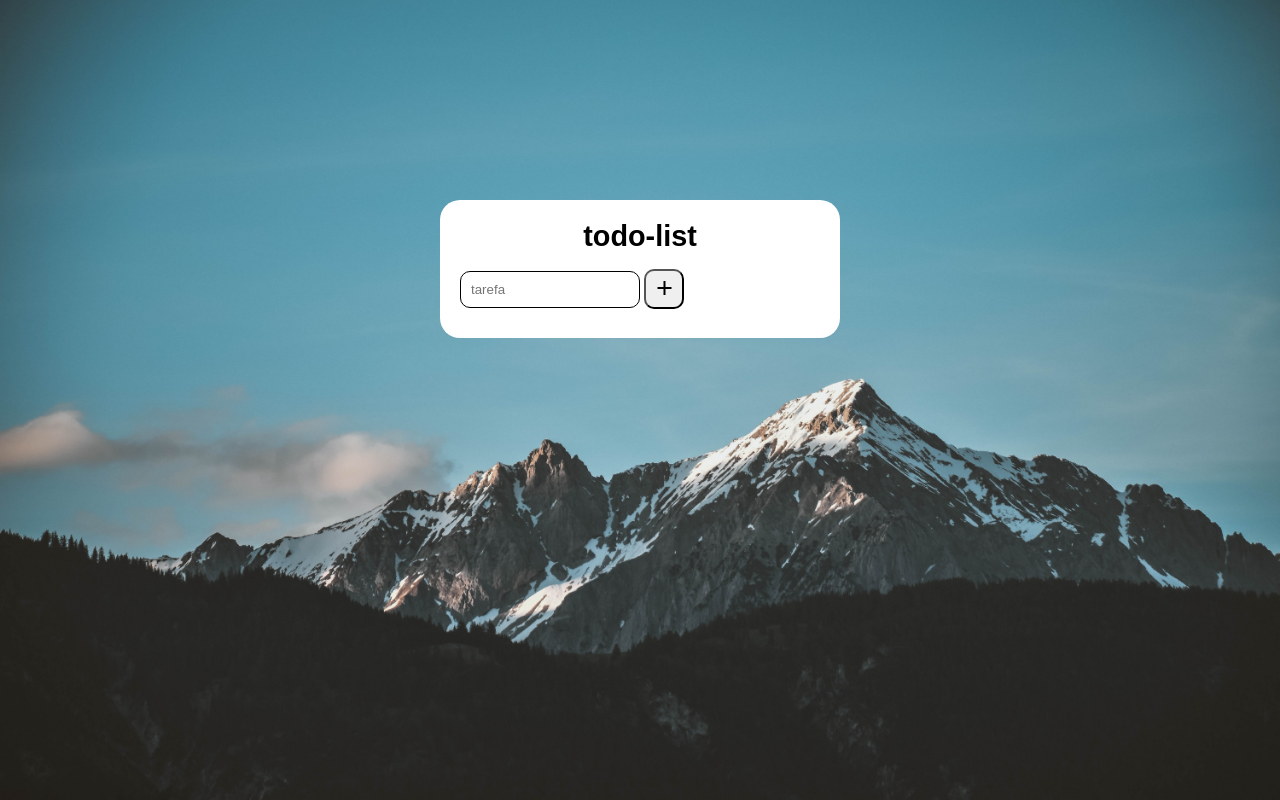
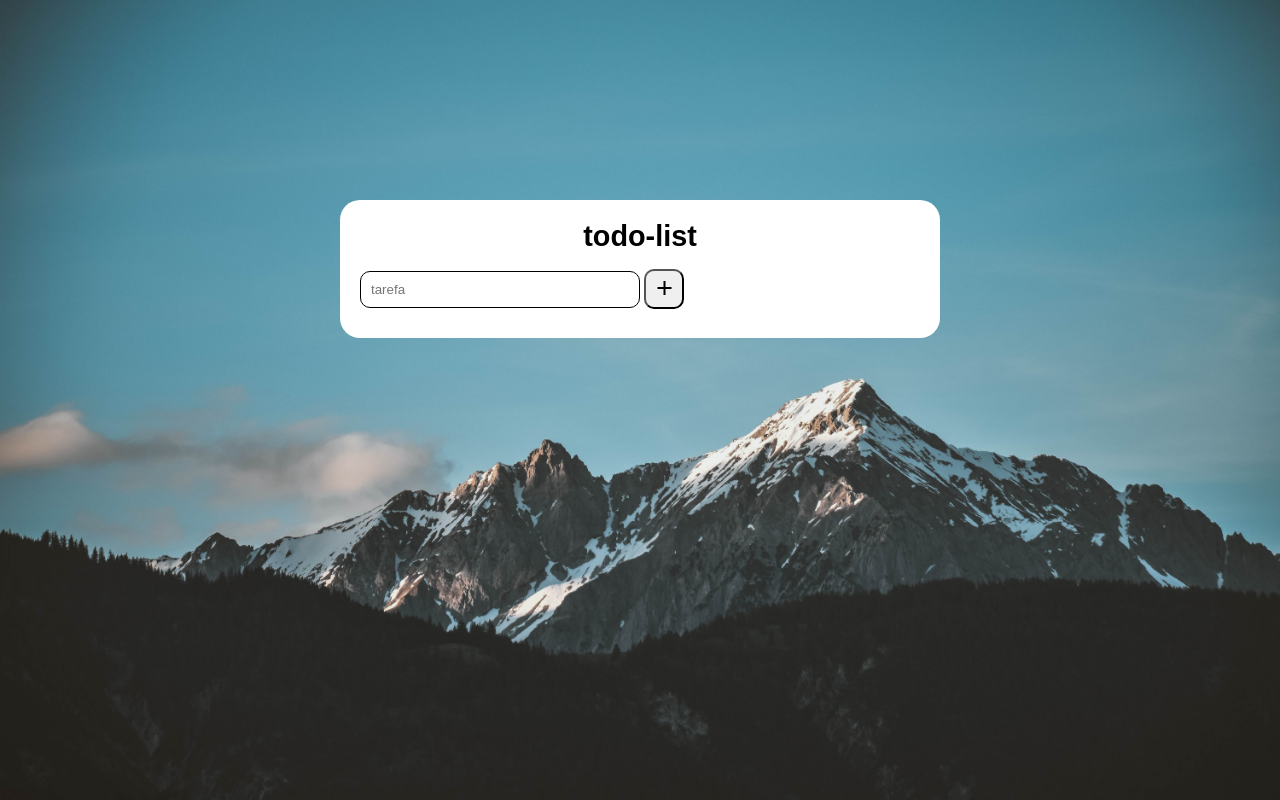
Before and after one commit to 0VitorGabriel/todo-list, a plain HTML site: page index.html in a window 1280 px wide. Drawn offline with nearby package versions, Linux system fonts and the light colour scheme.

Commit message:
media query

```diff
--- a/style/style.css
+++ b/style/style.css
@@ -13,7 +13,7 @@ body {
 main {
     background-color: white;
     margin: auto;
-    width: 400px;
+    width: 80%;
     min-height: 120px;
     padding: 20px;
     border-radius: 20px;
@@ -65,3 +65,9 @@ section > ul > li > button > span {
     'GRAD' -25,
     'opsz' 40
 }
+
+@media screen and (min-width: 768px) {
+    main {
+        width: 600px;
+    }
+}
```
